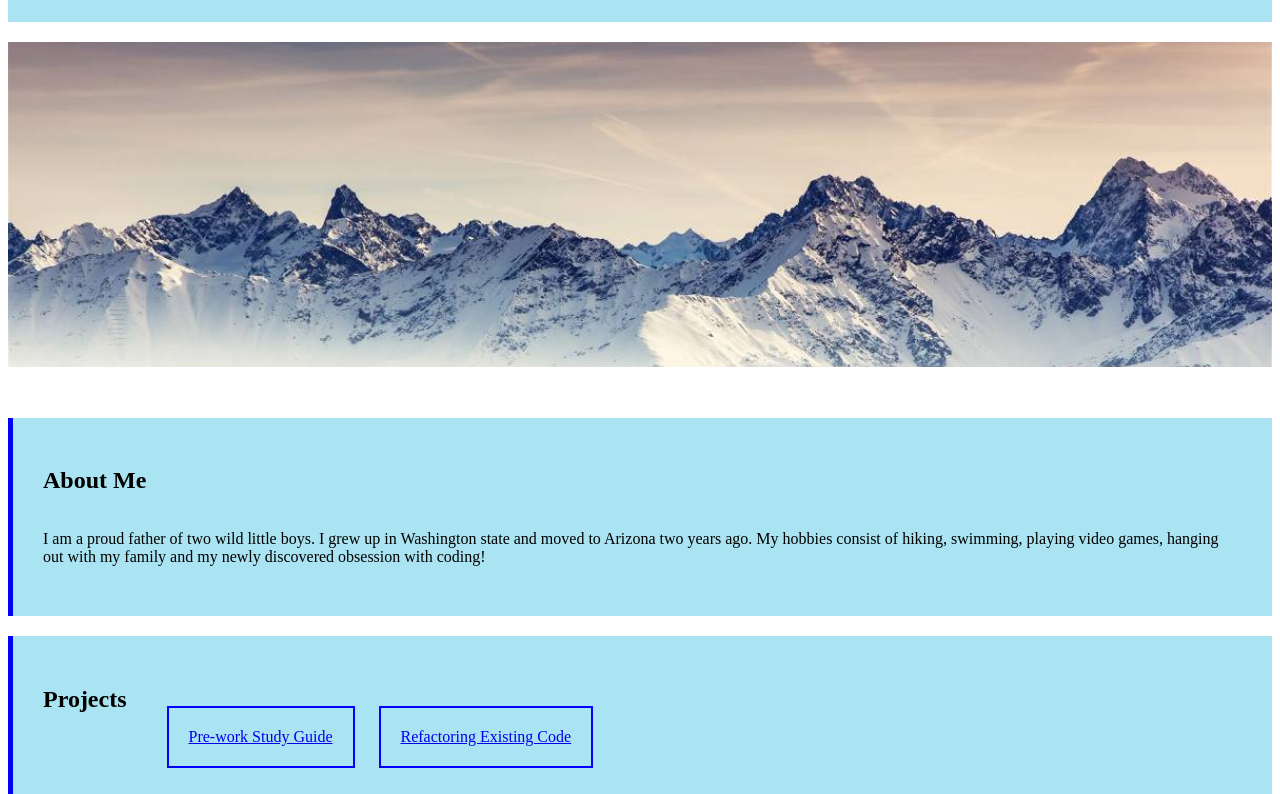
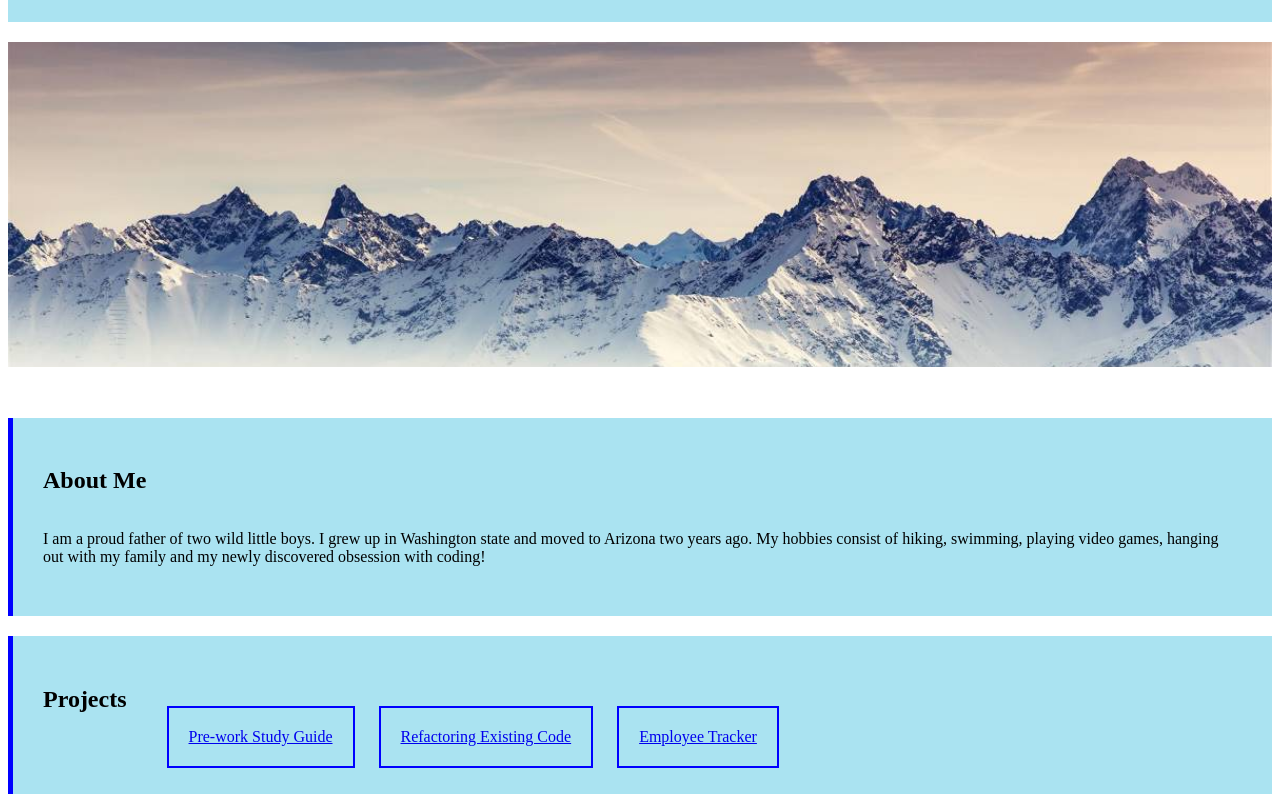
Before and after one commit to jaspersonja/portfolio, a plain HTML site: page index.html in a window 1280 px wide. Shown: the part 158-952 px from the top of the page. Drawn offline with Linux system fonts and the light colour scheme.

Commit message:
added employee tracker

```diff
--- a/index.html
+++ b/index.html
@@ -36,6 +36,10 @@
         <a id="refactoring" href="https://jaspersonja.github.io/refactoring-existing-code/" target="_blank">
             Refactoring Existing Code
         </a>
+        <a id="employee_tracker" href="https://jaspersonja.github.io/FS-employee-tracker/" target="_blank">
+            Employee Tracker
+        </a>
+
         </div>
     </nav>
 
```
Also changed, not shown: assets/images/charlie.jpg (added).
